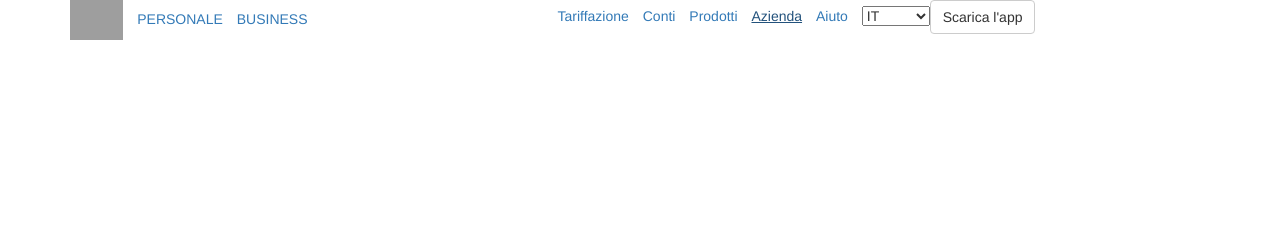
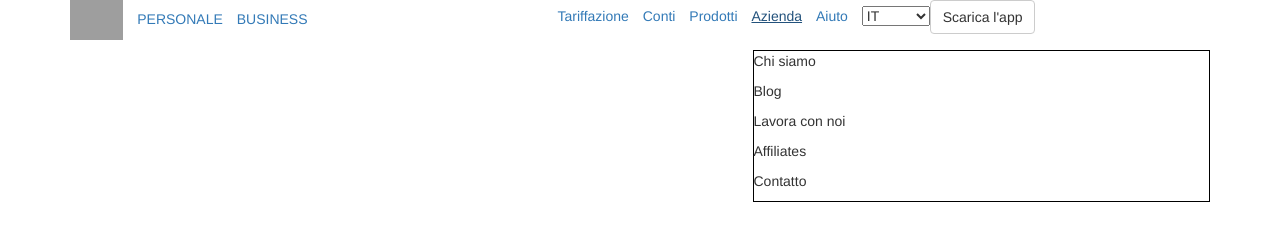
Before and after one commit to EnricoOlivieri/js-html-css-revolut, a plain HTML site: page index.html in a window 1280 px wide. Both pictures are taken after a click on the link "Azienda". Drawn offline with nearby package versions, Linux system fonts and the light colour scheme; grey boxes are pictures that could not be loaded.

Commit message:
dropdown created

```diff
--- a/index.html
+++ b/index.html
@@ -6,6 +6,7 @@
     <meta name="viewport" content="width=device-width, initial-scale=1">
     <link rel="stylesheet" href="https://stackpath.bootstrapcdn.com/bootstrap/3.4.1/css/bootstrap.min.css" integrity="sha384-HSMxcRTRxnN+Bdg0JdbxYKrThecOKuH5zCYotlSAcp1+c8xmyTe9GYg1l9a69psu" crossorigin="anonymous">
     <link rel="stylesheet" href="style.css">
+    <script src="https://ajax.googleapis.com/ajax/libs/jquery/3.4.1/jquery.min.js"></script>
   </head>
   <body>
 
@@ -25,7 +26,7 @@
               <li><a href="#">Tariffazione</a></li>
               <li><a href="#">Conti</a></li>
               <li><a href="#">Prodotti</a></li>
-              <li><a href="#">Azienda</a></li>
+              <li id="azienda"><a href="#">Azienda</a></li>
               <li><a href="#">Aiuto</a></li>
               <li><select class="" name="IT">
                 <option value="">IT</option>
@@ -36,7 +37,30 @@
           </div>
         </div>
       </div>
+
+      <div class="container">
+        <div class="row">
+          <div class="col-lg-offset-7 col-lg-5">
+            <div id="menu_azienda">
+              <p>Chi siamo</p>
+              <p>Blog</p>
+              <p>Lavora con noi</p>
+              <p>Affiliates</p>
+              <p>Contatto</p>
+            </div>
+          </div>
+        </div>
+      </div>
+      <div id="menu_azienda">
+        <p>Chi siamo</p>
+        <p>Blog</p>
+        <p>Lavora con noi</p>
+        <p>Affiliates</p>
+        <p>Contatto</p>
+      </div>
     </header>
+
+
 
 
     <script src="script.js" charset="utf-8"></script>
--- a/script.js
+++ b/script.js
@@ -0,0 +1,5 @@
+$(document).ready(function(){
+    $('#azienda').click(function(){
+      $('#menu_azienda').slideToggle();
+    });
+  });
--- a/style.css
+++ b/style.css
@@ -7,3 +7,8 @@
 .nav_bar img{
   height: 40px;
 }
+
+#menu_azienda{
+  display: none;
+  border: 1px solid black;
+}
```
